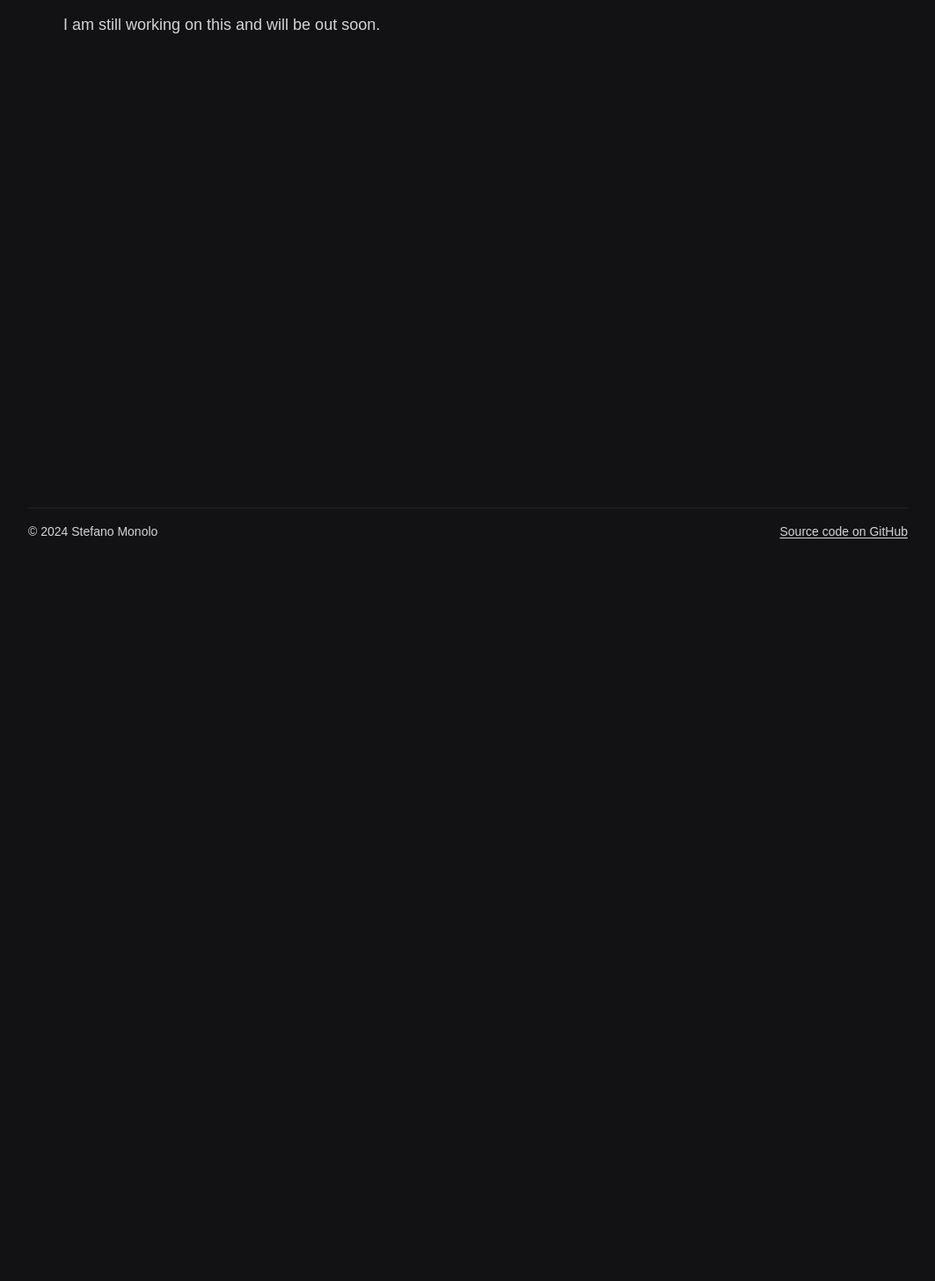
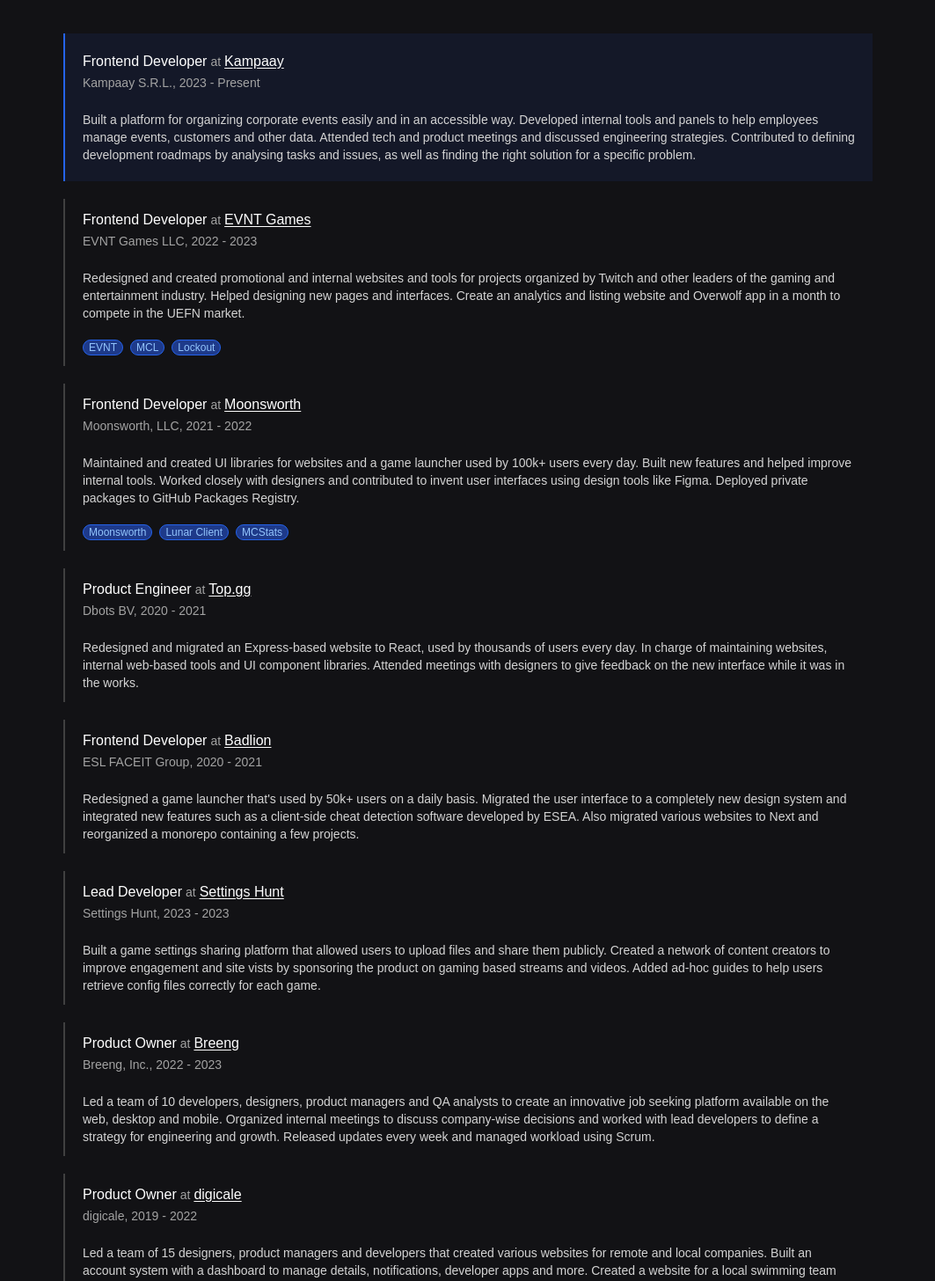
Before and after one commit to smonolo/mono-lo-repo, a Next.js app in the folder apps/website/: page /journey in a window 1280 px wide. Shown: the part 170-1626 px from the top of the page at 88% size, without its empty margins (108-1171 px from the left). Before the commit the page ends 800 px from the top, so only its background shows below. Built offline with nearby package versions, Linux system fonts and the light colour scheme; a web font is replaced by a local one.

Commit message:
feat(website): add content to journey page

```diff
--- a/apps/website/app/journey/page.tsx
+++ b/apps/website/app/journey/page.tsx
@@ -1,10 +1,10 @@
+import ExperiencesList from '@/components/pages/journey/experiences-list'
+
 export default function Page() {
   return (
     <section>
       <h1 className="text-3xl font-bold md:text-4xl">Journey</h1>
-      <p className="mt-4 text-lg text-neutral-300">
-        I am still working on this and will be out soon.
-      </p>
+      <ExperiencesList />
     </section>
   )
 }
--- a/apps/website/components/pages/chaos/project-card.tsx
+++ b/apps/website/components/pages/chaos/project-card.tsx
@@ -1,3 +1,4 @@
+import classNames from 'classnames'
 import Link from 'next/link'
 import { useMemo } from 'react'
 
@@ -22,7 +23,12 @@ export default function ProjectCard({
   )
 
   return (
-    <div className="flex w-full items-center justify-between gap-x-4 border-b border-solid border-neutral-800 px-5 py-4">
+    <div
+      className={classNames(
+        'flex w-full items-center justify-between gap-x-4 border-b border-solid px-5 py-4',
+        current ? 'border-blue-600 bg-blue-950/30' : 'border-neutral-800'
+      )}
+    >
       <div className="flex w-fit flex-col gap-y-0.5">
         <div className="flex w-fit items-center gap-x-2">
           <h4 className="font-medium">{project}</h4>
--- /dev/null
+++ b/apps/website/components/pages/journey/experience-card.tsx
@@ -0,0 +1,63 @@
+import classNames from 'classnames'
+import Link from 'next/link'
+
+type Props = {
+  brand: string
+  company: string
+  website: string
+  position: string
+  startYear: number
+  endYear: number | string
+  description: string
+  projects?: string[]
+}
+
+export default function ExperienceCard({
+  brand,
+  company,
+  website,
+  position,
+  startYear,
+  endYear,
+  description,
+  projects,
+}: Props) {
+  return (
+    <div
+      className={classNames(
+        'w-full border-l-2 border-solid px-5',
+        typeof endYear === 'string'
+          ? 'border-blue-600 bg-blue-950/30 py-5'
+          : 'border-neutral-700 py-3'
+      )}
+    >
+      <div className="flex items-baseline gap-x-1">
+        <span className="font-medium">{position}</span>
+        <span className="text-sm text-neutral-400">at</span>
+        <Link
+          href={website}
+          target="_blank"
+          className="hover:text-sm-blue font-medium underline underline-offset-2 transition-colors"
+        >
+          {brand}
+        </Link>
+      </div>
+      <span className="text-sm text-neutral-400">
+        {company}, {startYear} - {endYear}
+      </span>
+      <p className="mt-5 text-sm text-neutral-300">{description}</p>
+      {!!projects?.length && (
+        <div className="mt-5 flex w-fit items-center gap-x-2">
+          {projects?.map((project, index) => (
+            <span
+              key={index}
+              className="h-fit rounded-full border border-solid border-blue-600 bg-blue-900 px-1.5 text-xs font-medium text-blue-300"
+            >
+              {project}
+            </span>
+          ))}
+        </div>
+      )}
+    </div>
+  )
+}
--- /dev/null
+++ b/apps/website/components/pages/journey/experiences-list.tsx
@@ -0,0 +1,12 @@
+import data from '@/data/pages/journey.json'
+import ExperienceCard from '@/components/pages/journey/experience-card'
+
+export default function ExperiencesList() {
+  return (
+    <div className="mt-10 flex w-full flex-col gap-y-5">
+      {data.experiences.map((experience, index) => (
+        <ExperienceCard key={index} {...experience} />
+      ))}
+    </div>
+  )
+}
--- /dev/null
+++ b/apps/website/data/pages/journey.json
@@ -0,0 +1,78 @@
+{
+  "experiences": [
+    {
+      "brand": "Kampaay",
+      "company": "Kampaay S.R.L.",
+      "website": "https://www.kampaay.com",
+      "position": "Frontend Developer",
+      "startYear": 2023,
+      "endYear": "Present",
+      "description": "Built a platform for organizing corporate events easily and in an accessible way. Developed internal tools and panels to help employees manage events, customers and other data. Attended tech and product meetings and discussed engineering strategies. Contributed to defining development roadmaps by analysing tasks and issues, as well as finding the right solution for a specific problem."
+    },
+    {
+      "brand": "EVNT Games",
+      "company": "EVNT Games LLC",
+      "website": "https://evnt.games",
+      "position": "Frontend Developer",
+      "startYear": 2022,
+      "endYear": 2023,
+      "description": "Redesigned and created promotional and internal websites and tools for projects organized by Twitch and other leaders of the gaming and entertainment industry. Helped designing new pages and interfaces. Create an analytics and listing website and Overwolf app in a month to compete in the UEFN market.",
+      "projects": ["EVNT", "MCL", "Lockout"]
+    },
+    {
+      "brand": "Moonsworth",
+      "company": "Moonsworth, LLC",
+      "website": "https://www.moonsworth.com",
+      "position": "Frontend Developer",
+      "startYear": 2021,
+      "endYear": 2022,
+      "description": "Maintained and created UI libraries for websites and a game launcher used by 100k+ users every day. Built new features and helped improve internal tools. Worked closely with designers and contributed to invent user interfaces using design tools like Figma. Deployed private packages to GitHub Packages Registry.",
+      "projects": ["Moonsworth", "Lunar Client", "MCStats"]
+    },
+    {
+      "brand": "Top.gg",
+      "company": "Dbots BV",
+      "website": "https://top.gg",
+      "position": "Product Engineer",
+      "startYear": 2020,
+      "endYear": 2021,
+      "description": "Redesigned and migrated an Express-based website to React, used by thousands of users every day. In charge of maintaining websites, internal web-based tools and UI component libraries. Attended meetings with designers to give feedback on the new interface while it was in the works."
+    },
+    {
+      "brand": "Badlion",
+      "company": "ESL FACEIT Group",
+      "website": "https://eslfaceitgroup.com",
+      "position": "Frontend Developer",
+      "startYear": 2020,
+      "endYear": 2021,
+      "description": "Redesigned a game launcher that's used by 50k+ users on a daily basis. Migrated the user interface to a completely new design system and integrated new features such as a client-side cheat detection software developed by ESEA. Also migrated various websites to Next and reorganized a monorepo containing a few projects."
+    },
+    {
+      "brand": "Settings Hunt",
+      "company": "Settings Hunt",
+      "website": "https://www.settingshunt.com",
+      "position": "Lead Developer",
+      "startYear": 2023,
+      "endYear": 2023,
+      "description": "Built a game settings sharing platform that allowed users to upload files and share them publicly. Created a network of content creators to improve engagement and site vists by sponsoring the product on gaming based streams and videos. Added ad-hoc guides to help users retrieve config files correctly for each game."
+    },
+    {
+      "brand": "Breeng",
+      "company": "Breeng, Inc.",
+      "website": "https://breeng.io",
+      "position": "Product Owner",
+      "startYear": 2022,
+      "endYear": 2023,
+      "description": "Led a team of 10 developers, designers, product managers and QA analysts to create an innovative job seeking platform available on the web, desktop and mobile. Organized internal meetings to discuss company-wise decisions and worked with lead developers to define a strategy for engineering and growth. Released updates every week and managed workload using Scrum."
+    },
+    {
+      "brand": "digicale",
+      "company": "digicale",
+      "website": "https://www.digicale.com",
+      "position": "Product Owner",
+      "startYear": 2019,
+      "endYear": 2022,
+      "description": "Led a team of 15 designers, product managers and developers that created various websites for remote and local companies. Built an account system with a dashboard to manage details, notifications, developer apps and more. Created a website for a local swimming team that allowed staff to post updates and documents."
+    }
+  ]
+}
```
